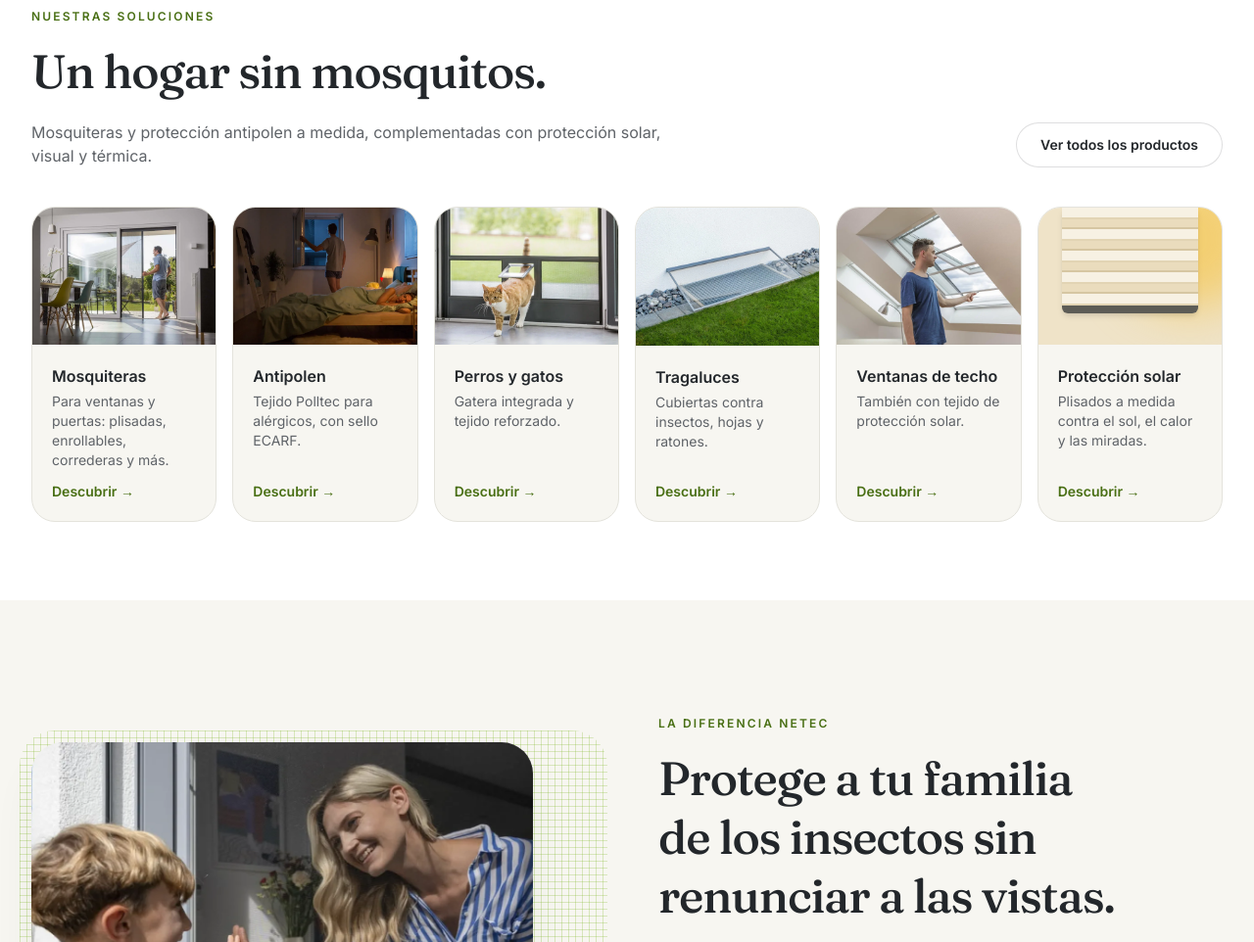
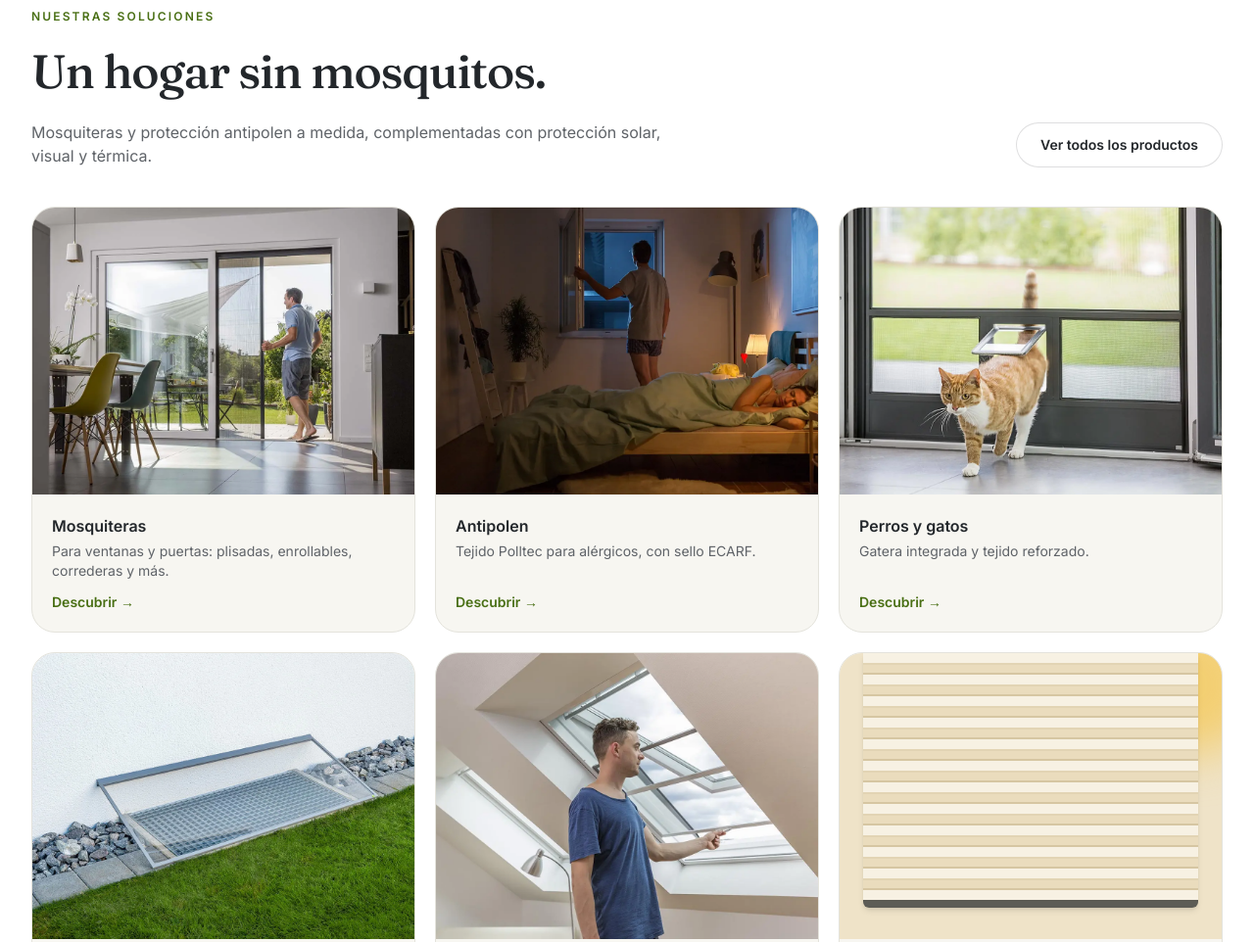
Before and after one commit to malledirekt/netec, a website: page public/index.html in a window 1280 px wide. Shown: the part 879-1841 px from the top of the page at 98% size. Drawn offline with nearby package versions, Linux system fonts and the light colour scheme; files that its build step writes are made by us from their sources.

Commit message:
Soluciones: zwei Reihen mit je drei Karten statt sechs in einer Reihe
Co-Authored-By: Claude Opus 5.5 <noreply@anthropic.com>
Claude-Session: https://claude.ai/code/session_01EvGq64r7KrDeh32UXPTVvp

```diff
--- a/public/index.html
+++ b/public/index.html
@@ -110,7 +110,7 @@
             <a href="/mosquiteras/" class="btn btn-ghost">Ver todos los productos</a>
           </div>
 
-          <div class="mt-10 grid gap-4 sm:grid-cols-2 lg:grid-cols-3 xl:grid-cols-6">
+          <div class="mt-10 grid gap-5 sm:grid-cols-2 lg:grid-cols-3">
             <a href="/mosquiteras/" data-reveal class="group flex flex-col overflow-hidden rounded-3xl border border-line bg-sand transition hover:-translate-y-1 hover:shadow-lg hover:shadow-netec-900/10">
               <img src="/img/fotos/terraza.webp" alt="Pareja junto a una puerta corredera con mosquitera" class="aspect-[4/3] w-full object-cover" width="1200" height="800" loading="lazy" />
               <div class="flex flex-1 flex-col p-5">
```
